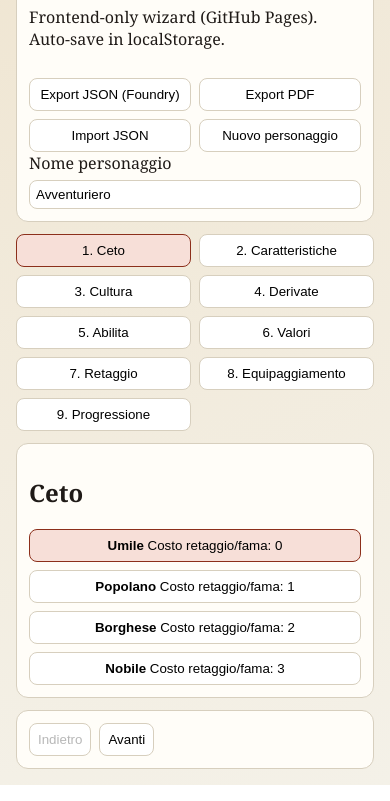
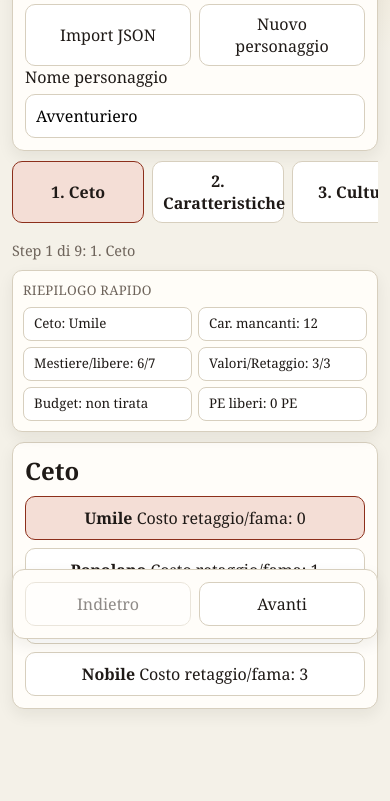
Before and after one commit to federicomorando/create.swordrpg.com, a plain HTML site: page index.html in a window 390 px wide. Shown: the part 195-996 px from the top of the page. Drawn offline with Linux system fonts and the light colour scheme.

Commit message:
feat(ui): mobile-first UX refresh with accessibility upgrades
- redesign layout and controls for mobile-first ergonomics

- add sticky quick summary card for build progress

- improve accessibility with aria labels/current-step/live warnings

- refine focus visibility and reduced-motion support

```diff
--- a/src/main.js
+++ b/src/main.js
@@ -399,6 +399,28 @@ function stepValidation(step = state.step) {
   return checks[step];
 }
 
+function uiSummary() {
+  const hasUrbana = state.cultureTrait1 === "urbana" || state.cultureTrait2 === "urbana";
+  const mestiereUsed = state.skills.mestiere.reduce(
+    (sum, id) => sum + (mestiereCost(id, state.ceto, hasUrbana) ?? 0),
+    0
+  );
+  const remainingWealth = state.equipment.wealth - cartTotal();
+  const prog = progressionSummary();
+
+  return {
+    ceto: CETO_LABELS[state.ceto],
+    charsLeft: Math.max(0, 54 - charPointsUsed()),
+    mestiereLeft: Math.max(0, 6 - mestiereUsed),
+    freeLeft: Math.max(0, freePicksTotal() - freePicksUsed()),
+    valoriLeft: Math.max(0, 3 - totalValoriPoints()),
+    retaggioLeft: Math.max(0, retaggioAvailable() - state.retaggio.events.length),
+    wealthText:
+      state.equipment.wealth > 0 ? denariToDisplay(Math.max(0, remainingWealth)) : "non tirata",
+    peText: `${prog.peAvailable} PE`
+  };
+}
+
 function syncSkillTrainingState() {
   const known = new Set(knownSkillIds());
   const freeRaised = new Set(
@@ -501,6 +523,7 @@ function render() {
   const allowedValori = getCultureAllowedValori(state.cultureTrait1, state.cultureTrait2);
   const allSkills = allSkillIds();
   const validation = stepValidation(state.step);
+  const summary = uiSummary();
   app.innerHTML = `
     <main class="layout">
       <header class="header">
@@ -524,7 +547,20 @@ function render() {
       </header>
 
       <section class="steps">
-        ${STEP_LABELS.map((label, i) => `<button class="step ${state.step === i + 1 ? "active" : ""}" data-action="goto-step" data-step="${i + 1}">${label}</button>`).join("")}
+        ${STEP_LABELS.map((label, i) => `<button class="step ${state.step === i + 1 ? "active" : ""}" data-action="goto-step" data-step="${i + 1}" ${state.step === i + 1 ? 'aria-current="step"' : ""}>${label}</button>`).join("")}
+      </section>
+
+      <p class="step-meta">Step ${state.step} di ${STEP_LABELS.length}: ${STEP_LABELS[state.step - 1]}</p>
+      <section class="mobile-summary" aria-label="Riepilogo rapido">
+        <p class="mobile-summary-title">Riepilogo rapido</p>
+        <div class="mobile-summary-grid">
+          <span class="chip">Ceto: ${summary.ceto}</span>
+          <span class="chip">Car. mancanti: ${summary.charsLeft}</span>
+          <span class="chip">Mestiere/libere: ${summary.mestiereLeft}/${summary.freeLeft}</span>
+          <span class="chip">Valori/Retaggio: ${summary.valoriLeft}/${summary.retaggioLeft}</span>
+          <span class="chip">Budget: ${summary.wealthText}</span>
+          <span class="chip">PE liberi: ${summary.peText}</span>
+        </div>
       </section>
 
       <section class="panel">
@@ -534,7 +570,7 @@ function render() {
       <footer class="footer">
         <button data-action="prev-step" ${state.step === 1 ? "disabled" : ""}>Indietro</button>
         <button data-action="next-step" ${state.step === 9 || !validation.ok ? "disabled" : ""}>Avanti</button>
-        ${validation.ok ? "" : `<span class="warn">${validation.msg}</span>`}
+        ${validation.ok ? "" : `<span class="warn" aria-live="polite">${validation.msg}</span>`}
       </footer>
     </main>
   `;
@@ -574,9 +610,9 @@ function renderStepContent(allowedValori, allSkills) {
           <div class="row">
             <span>${CHAR_LABELS[key]}</span>
             <div class="spin">
-              <button data-action="char-dec" data-char="${key}">-</button>
+              <button data-action="char-dec" data-char="${key}" aria-label="Diminuisci ${CHAR_LABELS[key]}">-</button>
               <strong>${state.chars[key]}</strong>
-              <button data-action="char-inc" data-char="${key}">+</button>
+              <button data-action="char-inc" data-char="${key}" aria-label="Aumenta ${CHAR_LABELS[key]}">+</button>
               <em>mod ${modifier(state.chars[key]) >= 0 ? "+" : ""}${modifier(state.chars[key])}</em>
             </div>
           </div>
@@ -736,9 +772,9 @@ function renderStepContent(allowedValori, allSkills) {
           <div class="row">
             <span>${VALORE_LABELS[v]}</span>
             <div class="spin">
-              <button data-action="val-dec" data-valore="${v}" ${state.valori[v] <= 0 ? "disabled" : ""}>-</button>
+              <button data-action="val-dec" data-valore="${v}" aria-label="Diminuisci ${VALORE_LABELS[v]}" ${state.valori[v] <= 0 ? "disabled" : ""}>-</button>
               <strong>${state.valori[v]}</strong>
-              <button data-action="val-inc" data-valore="${v}" ${state.valori[v] >= 3 || totalValoriPoints() >= 3 || !allowedValori.has(v) ? "disabled" : ""}>+</button>
+              <button data-action="val-inc" data-valore="${v}" aria-label="Aumenta ${VALORE_LABELS[v]}" ${state.valori[v] >= 3 || totalValoriPoints() >= 3 || !allowedValori.has(v) ? "disabled" : ""}>+</button>
             </div>
           </div>
         `
@@ -911,9 +947,9 @@ function renderStepContent(allowedValori, allSkills) {
           <div class="row progression-row">
             <span>${SKILL_LABELS[s.id] ?? s.id} (base ${s.baseGrade})</span>
             <div class="spin progression-spin">
-              <button data-action="pe-skill-dec" data-skill="${s.id}" ${s.grade <= s.baseGrade ? "disabled" : ""}>-</button>
+              <button data-action="pe-skill-dec" data-skill="${s.id}" aria-label="Riduci grado ${SKILL_LABELS[s.id] ?? s.id}" ${s.grade <= s.baseGrade ? "disabled" : ""}>-</button>
               <strong class="progression-grade">${s.grade}</strong>
-              <button data-action="pe-skill-inc" data-skill="${s.id}" ${s.grade >= 6 || (s.nextGradeCost != null && s.nextGradeCost > prog.peAvailable) ? "disabled" : ""}>+</button>
+              <button data-action="pe-skill-inc" data-skill="${s.id}" aria-label="Aumenta grado ${SKILL_LABELS[s.id] ?? s.id}" ${s.grade >= 6 || (s.nextGradeCost != null && s.nextGradeCost > prog.peAvailable) ? "disabled" : ""}>+</button>
               <em class="progression-next">${s.nextGradeCost == null ? "max" : `prossimo: ${s.nextGradeCost} PE`}</em>
             </div>
           </div>
--- a/styles/app.css
+++ b/styles/app.css
@@ -2,114 +2,390 @@
   --bg: #f4f1e8;
   --ink: #1f1a17;
   --accent: #8c2f1b;
+  --accent-soft: #f4ded6;
   --card: #fffdf8;
   --line: #d7cfbe;
+  --muted: #6e645b;
+  --radius: 12px;
+  --tap: 44px;
 }
 
-* { box-sizing: border-box; }
+* {
+  box-sizing: border-box;
+}
 
 body {
   margin: 0;
-  font-family: "Source Serif 4", Georgia, serif;
+  font-family: "Source Serif 4", "Iowan Old Style", Georgia, serif;
   color: var(--ink);
-  background: radial-gradient(circle at top left, #efe4cf, var(--bg));
+  background:
+    radial-gradient(1000px 500px at 15% -10%, #efe4cf 0%, transparent 60%),
+    radial-gradient(900px 450px at 100% 0%, #e8dcc4 0%, transparent 55%),
+    var(--bg);
 }
 
 .layout {
-  max-width: 1100px;
+  width: min(100%, 1100px);
   margin: 0 auto;
-  padding: 16px;
+  padding: 12px;
+  padding-bottom: calc(92px + env(safe-area-inset-bottom));
   display: grid;
-  gap: 12px;
+  gap: 10px;
 }
 
-.header, .panel, .footer {
-  background: var(--card);
+.header,
+.panel,
+.footer {
+  background: color-mix(in srgb, var(--card) 92%, #ffffff 8%);
   border: 1px solid var(--line);
-  border-radius: 12px;
+  border-radius: var(--radius);
   padding: 12px;
+  box-shadow: 0 6px 16px rgb(34 23 9 / 7%);
 }
 
 .header-top {
-  display: flex;
-  justify-content: space-between;
-  align-items: flex-start;
-  gap: 12px;
+  display: grid;
+  gap: 10px;
+}
+
+h1 {
+  margin: 0;
+  font-size: clamp(1.2rem, 4.4vw, 1.75rem);
+  line-height: 1.15;
+}
+
+h2,
+h3 {
+  margin: 0 0 10px;
+  line-height: 1.2;
+}
+
+p {
+  margin: 0 0 10px;
+}
+
+.header p {
+  color: var(--muted);
+  font-size: 0.95rem;
 }
 
 .header-actions {
-  display: flex;
-  flex-wrap: wrap;
+  display: grid;
+  grid-template-columns: repeat(2, minmax(0, 1fr));
   gap: 8px;
-  justify-content: flex-end;
 }
 
-.name-row { display: grid; gap: 6px; max-width: 360px; }
-.name-row input, select {
-  padding: 6px;
+.name-row {
+  display: grid;
+  gap: 6px;
+  max-width: 420px;
+}
+
+label {
+  display: grid;
+  gap: 4px;
+}
+
+.name-row input,
+select,
+input[type="number"],
+input[data-change="set-name"] {
+  width: 100%;
+  min-height: var(--tap);
+  padding: 8px 10px;
   border: 1px solid var(--line);
-  border-radius: 8px;
+  border-radius: 10px;
+  font: inherit;
+  background: #fff;
 }
 
 .steps {
   display: grid;
-  grid-template-columns: repeat(4, minmax(0, 1fr));
+  grid-auto-flow: column;
+  grid-auto-columns: minmax(132px, 1fr);
+  gap: 8px;
+  overflow-x: auto;
+  padding-bottom: 4px;
+  scrollbar-width: thin;
+  scroll-snap-type: x proximity;
+}
+
+.step-meta {
+  margin: 4px 0 0;
+  font-size: 0.9rem;
+  color: var(--muted);
+}
+
+.mobile-summary {
+  position: sticky;
+  bottom: calc(88px + env(safe-area-inset-bottom));
+  z-index: 8;
+  padding: 10px;
+  border: 1px solid var(--line);
+  border-radius: 10px;
+  background: color-mix(in srgb, var(--card) 94%, #ffffff 6%);
+  box-shadow: 0 6px 16px rgb(34 23 9 / 7%);
+}
+
+.mobile-summary-title {
+  margin: 0 0 8px;
+  font-size: 0.82rem;
+  letter-spacing: 0.02em;
+  text-transform: uppercase;
+  color: var(--muted);
+}
+
+.mobile-summary-grid {
+  display: grid;
+  grid-template-columns: repeat(2, minmax(0, 1fr));
+  gap: 6px;
+}
+
+.mobile-summary .chip {
+  cursor: default;
+  min-height: auto;
+  font-size: 0.83rem;
+  line-height: 1.2;
+  border-radius: 8px;
+}
+
+button {
+  min-height: var(--tap);
+  padding: 8px 10px;
+  font: inherit;
+  border-radius: 10px;
+  border: 1px solid var(--line);
+  background: #fff;
+  color: inherit;
+}
+
+.step,
+.card,
+.chip,
+.row {
+  border: 1px solid var(--line);
+  background: #fff;
+  border-radius: 10px;
+}
+
+.step {
+  scroll-snap-align: start;
+  font-weight: 600;
+}
+
+.step.active,
+.step[aria-current="step"],
+.card.selected,
+.chip.selected {
+  border-color: var(--accent);
+  background: var(--accent-soft);
+}
+
+.card {
+  cursor: pointer;
+  padding: 10px;
+}
+
+.card.incomplete {
+  border-color: #c55f00;
+  background: #fff4e8;
+}
+
+.chip,
+.row {
+  cursor: pointer;
+}
+
+.chip {
+  padding: 8px 10px;
+}
+
+.cards,
+.chips,
+.catalog,
+.list {
+  display: grid;
   gap: 8px;
 }
 
-.step, .card, .chip, button, .row {
-  border: 1px solid var(--line);
-  background: #fff;
-  padding: 8px;
-  border-radius: 8px;
-  cursor: pointer;
+.grid2 {
+  display: grid;
+  grid-template-columns: 1fr;
+  gap: 10px;
 }
 
-.step.active, .card.selected, .chip.selected {
-  border-color: var(--accent);
-  background: #f7dfd8;
+.row {
+  padding: 8px;
+  display: flex;
+  justify-content: space-between;
+  align-items: center;
+  gap: 8px;
 }
-.card.incomplete { border-color: #c55f00; background: #fff4e8; }
 
-.cards, .chips, .catalog, .list { display: grid; gap: 8px; }
-.grid2 { display: grid; grid-template-columns: repeat(2, minmax(0, 1fr)); gap: 10px; }
-.row { display: flex; justify-content: space-between; align-items: center; gap: 8px; }
 .row > span:first-child {
   min-width: 0;
   overflow-wrap: anywhere;
 }
-.spin { display: flex; align-items: center; gap: 6px; }
-.progression-row { align-items: center; }
+
+.spin {
+  display: flex;
+  align-items: center;
+  gap: 6px;
+}
+
+.spin strong {
+  min-width: 1.8rem;
+  text-align: center;
+}
+
+.progression-row {
+  align-items: flex-start;
+  flex-direction: column;
+  gap: 6px;
+}
+
 .progression-spin {
+  width: 100%;
   display: grid;
-  grid-template-columns: 2.25rem 2.25rem 2.25rem 12ch;
+  grid-template-columns: 2.25rem 2.25rem 2.25rem minmax(8ch, 1fr);
   align-items: center;
   justify-items: center;
   column-gap: 6px;
 }
+
 .progression-grade {
   display: inline-block;
   width: 2.25rem;
   text-align: center;
   font-variant-numeric: tabular-nums;
 }
+
 .progression-next {
   display: inline-block;
-  width: 12ch;
+  width: 100%;
   text-align: left;
   font-variant-numeric: tabular-nums;
   white-space: nowrap;
 }
-.footer { display: flex; flex-wrap: wrap; gap: 8px; align-items: center; }
-.warn { color: #8c2f1b; font-size: 12px; }
-.note { font-size: 12px; opacity: 0.8; }
 
-@media (max-width: 760px) {
-  .header-top { flex-direction: column; align-items: stretch; }
-  .header-actions { justify-content: flex-start; }
-  .header-actions button { flex: 1 1 140px; }
-  .steps { grid-template-columns: repeat(2, minmax(0, 1fr)); }
-  .grid2 { grid-template-columns: 1fr; }
-  .progression-row { flex-direction: column; align-items: flex-start; gap: 6px; }
-  .progression-spin { grid-template-columns: 2.25rem 2.25rem 2.25rem minmax(9ch, 1fr); }
+.panel ul,
+.panel li {
+  margin: 0;
+  padding: 0;
+  list-style: none;
 }
+
+.panel h2 {
+  margin-top: 2px;
+}
+
+.footer {
+  position: fixed;
+  inset-inline: 12px;
+  bottom: calc(10px + env(safe-area-inset-bottom));
+  z-index: 10;
+  display: grid;
+  grid-template-columns: 1fr 1fr;
+  gap: 8px;
+  align-items: center;
+  backdrop-filter: blur(8px);
+}
+
+.warn {
+  grid-column: 1 / -1;
+  color: #8c2f1b;
+  font-size: 0.82rem;
+}
+
+.note {
+  font-size: 0.85rem;
+  color: var(--muted);
+}
+
+button:disabled {
+  opacity: 0.5;
+  cursor: not-allowed;
+}
+
+button:not(:disabled):hover,
+button:not(:disabled):focus-visible {
+  border-color: color-mix(in srgb, var(--accent) 70%, #000 30%);
+}
+
+button:focus-visible,
+input:focus-visible,
+select:focus-visible {
+  outline: 3px solid #2f6a9d;
+  outline-offset: 1px;
+}
+
+@media (prefers-reduced-motion: reduce) {
+  * {
+    scroll-behavior: auto;
+    transition-duration: 0.01ms !important;
+    animation-duration: 0.01ms !important;
+  }
+}
+
+@media (min-width: 761px) {
+  .layout {
+    padding: 16px;
+    padding-bottom: 16px;
+    gap: 12px;
+  }
+
+  .header-top {
+    grid-template-columns: 1fr auto;
+    align-items: start;
+    gap: 12px;
+  }
+
+  .header-actions {
+    display: flex;
+    flex-wrap: wrap;
+    justify-content: flex-end;
+    gap: 8px;
+  }
+
+  .header-actions button {
+    min-width: 180px;
+  }
+
+  .steps {
+    grid-auto-flow: row;
+    grid-auto-columns: auto;
+    grid-template-columns: repeat(4, minmax(0, 1fr));
+    overflow: visible;
+    scroll-snap-type: none;
+  }
+
+  .mobile-summary {
+    position: static;
+  }
+
+  .grid2 {
+    grid-template-columns: repeat(2, minmax(0, 1fr));
+  }
+
+  .progression-row {
+    flex-direction: row;
+    align-items: center;
+  }
+
+  .progression-spin {
+    width: auto;
+    grid-template-columns: 2.25rem 2.25rem 2.25rem 12ch;
+  }
+
+  .footer {
+    position: static;
+    display: flex;
+    flex-wrap: wrap;
+    backdrop-filter: none;
+  }
+
+  .warn {
+    grid-column: auto;
+    font-size: 0.88rem;
+  }
+}
```
